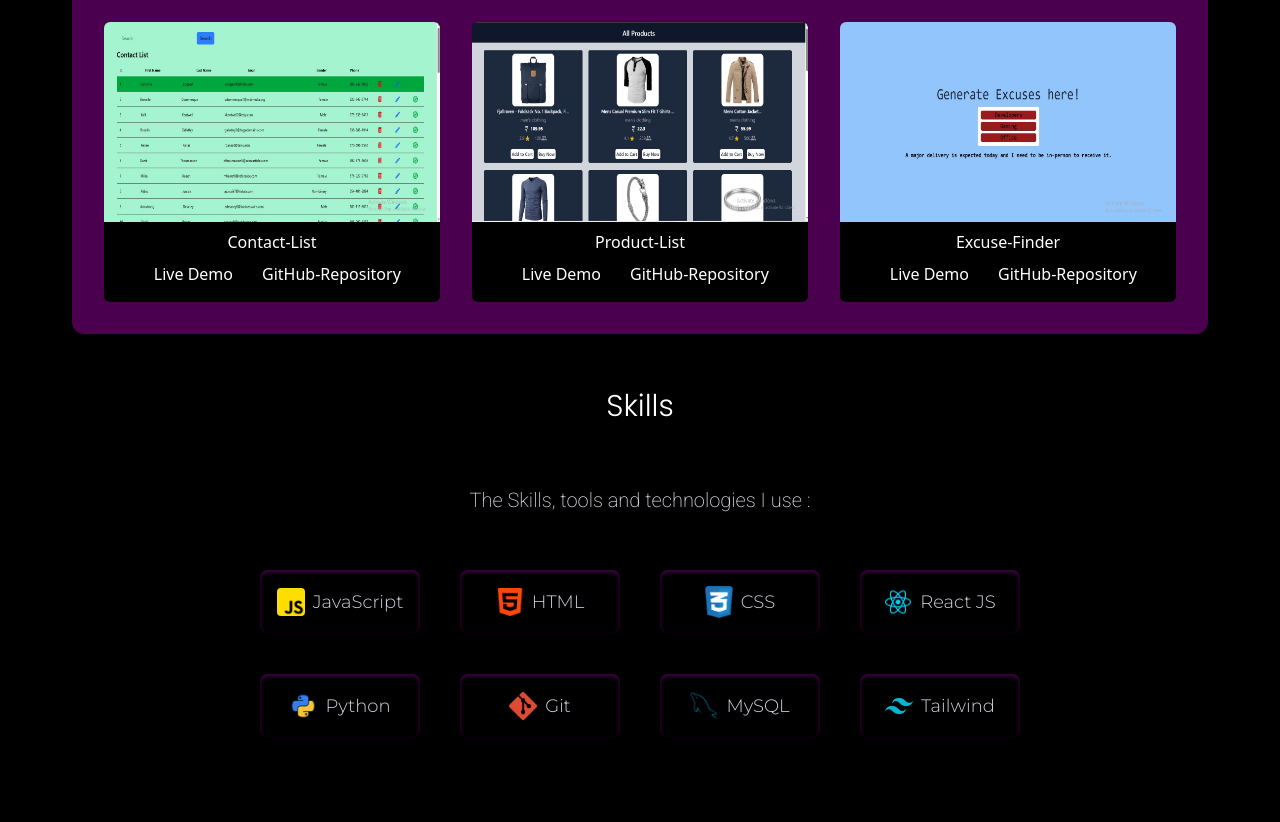
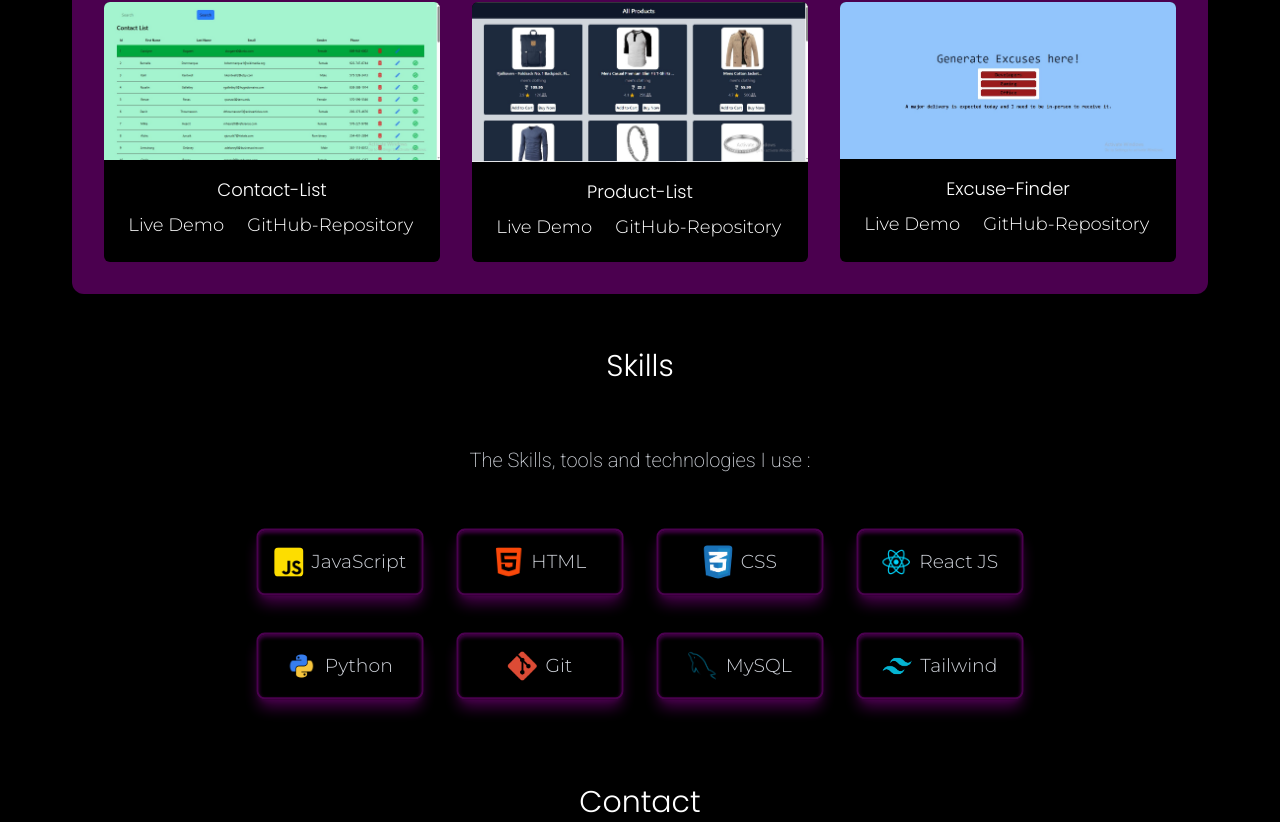
Before and after one commit to Ambadi7/portfolio, a React (Vite) app: page / in a window 1280 px wide. Shown: the part 1378-2200 px from the top of the page. Built offline with nearby package versions, Linux system fonts and the light colour scheme.

Commit message:
completed 50%-framer-motion

```diff
--- a/src/pages/Projects.jsx
+++ b/src/pages/Projects.jsx
@@ -17,7 +17,12 @@ const Projects = () => {
   };
 
   return (
-    <div className="flex flex-col items-center h-fit  w-full bg-fuchsia-950 rounded-xl p-2 md:p-4 justify-center">
+    <motion.div
+     initial={{opacity : 0,y:50}}
+     whileInView={{opacity :1 , y:0}}
+     transition={{duration :2}}
+     viewport={{once:true}}
+     className="flex flex-col items-center h-fit  w-full bg-fuchsia-950 rounded-xl p-2 md:p-4 justify-center">
       <div className="h-16 flex items-center justify-center">
         <h2 className="text-3xl font-light ">Projects</h2>
       </div>
@@ -29,17 +34,17 @@ const Projects = () => {
             project.map((item)=>{
               return(
                 <motion.div {...fadeIn}
-                  key={item.id} className="w-auto md:w-84 md:h-70 bg-black hover:scale-105  rounded-md ">
-                  <div><img src={item.image} alt="" className="h-50 rounded-t-md"/></div>
+                  key={item.id} className="w-auto md:w-84 md:h-65 bg-black hover:scale-105  rounded-md ">
+                  <div><img src={item.image} alt="" className=" object-cover rounded-t-md"/></div>
                   <div className="hidden">{item.description}</div>
-                  <div className="p-2 px-8">
-                    <div className="flex justify-center pb-2">{item.projectName}</div>
-                    <div className="flex gap-1 justify-between">
-                      <div className="flex cursor-pointer rounded-md w-3/7 justify-center hover:scale-115 hover:text-fuchsia-950">
-                        <h6>Live Demo</h6>
+                  <div className="p-4  flex flex-col justify-center  h  items-center">
+                    <div className="flex justify-center pb-2"><h2 className=" font-light text-lg">{item.projectName}</h2></div>
+                    <div className="flex gap-1 justify-between w-full">
+                      <div className="flex cursor-pointer rounded-md w-3/7 justify-center underline-offset-4 hover:scale-115 hover:text-fuchsia-950 hover:underline ">
+                        <h3>Live Demo</h3>
                       </div>
-                      <div className="flex cursor-pointer  rounded-md w-4/7 justify-center hover:scale-115 hover:text-fuchsia-950">
-                        <h6 className="">GitHub-Repository</h6>
+                      <div className="flex cursor-pointer  rounded-md w-5/7 justify-center underline-offset-4 hover:scale-115 hover:text-fuchsia-950 hover:underline ">
+                        <h3 className="">GitHub-Repository</h3>
                       </div>
                     </div>
                   </div>
@@ -55,7 +60,7 @@ const Projects = () => {
 
       </div>
 
-    </div>
+    </motion.div>
   )
 }
 
--- a/src/pages/Skills.jsx
+++ b/src/pages/Skills.jsx
@@ -1,8 +1,13 @@
-
+import { motion } from "framer-motion"
 
 const Skills = () => {
+
   return (
-    <div className="flex flex-col items-center h-auto w-full overflow-hidden  rounded-xl p-4 justify-center">
+    <motion.div
+     initial={{opacity : 0,y:50}}
+     whileInView={{opacity :1 , y:0}}
+     transition={{duration :2}}
+     className="flex flex-col items-center h-auto w-full overflow-hidden  rounded-xl p-4 justify-center">
       <div className="h-16 flex items-center justify-center">
         <h2 className="text-3xl font-light ">Skills</h2>
       </div>
@@ -11,62 +16,191 @@ const Skills = () => {
           The Skills, tools and technologies I use :
         </div>
         {/* Grid */}
-        <div className="grid grid-flow-row gap-10 grid-cols-1 md:grid-cols-2 lg:grid-cols-4 ">
-          <div className="flex gap-2 justify-center items-center w-40 h-16 inset-shadow-sm inset-shadow-fuchsia-950  shadow-fuchsia-950  rounded-lg  border-fuchsia-950 transition-all transform hover:border-2 hover:shadow-lg hover:scale-115 hover:animate-none ease-in-out animate-pulse ">
+        <div className="grid grid-flow-row gap-10 grid-cols-1 md:grid-cols-2 ">
+          {/* grid1 */}
+          <motion.div
+            initial={{ x: -150, opacity : 0 }}
+            whileInView={{opacity : 1, x:0}}
+            transition={{
+            duration: 2,
+            ease: 'easeOut',
+            }}
+            viewport={{once:true}}
+
+           className="flex flex-col lg:flex-row gap-10">
+            <motion.div
+              animate={{
+              opacity: [1, 0.6, 1],
+              scale: [1, 1.1, 1],
+            }}
+              transition={{
+              duration: 1,
+              repeat: Infinity,
+              repeatType: 'loop',
+            }}
+
+            className="flex gap-2 justify-center items-center w-40 h-16 inset-shadow-sm inset-shadow-fuchsia-950  shadow-fuchsia-950  rounded-lg  border-fuchsia-950 transition-all transform border-2 shadow-lg hover:scale-115 hover:animate-none  animate-pulse ">
               <div>
                 <img src="/images/js.png" alt="JavaScript" className="w-7 rounded "/>
               </div>
               <h3>JavaScript</h3>
-          </div>
-          <div className="flex gap-2 justify-center items-center w-40 h-16 inset-shadow-sm inset-shadow-fuchsia-950  shadow-fuchsia-950  rounded-lg  border-fuchsia-950 transition-all transform hover:border-2 hover:shadow-lg hover:scale-115 hover:animate-none ease-in-out animate-pulse">
+            </motion.div>
+
+            <motion.div
+            animate={{
+              opacity: [1, 0.6, 1],
+              scale: [1, 1.1, 1],
+            }}
+              transition={{
+              duration: 1,
+              repeat: Infinity,
+              repeatType: 'loop',
+            }}
+            className="flex gap-2 justify-center items-center w-40 h-16 inset-shadow-sm inset-shadow-fuchsia-950  shadow-fuchsia-950  rounded-lg  border-fuchsia-950 transition-all transform border-2 shadow-lg hover:scale-115 hover:animate-none animate-pulse">
               <div>
                 <img src="/images/html-5.png" alt="HTML" className="w-7 rounded"/>
               </div>
               <h3>HTML</h3>
-          </div>
-          <div className="flex gap-2 justify-center items-center w-40 h-16 inset-shadow-sm inset-shadow-fuchsia-950  shadow-fuchsia-950  rounded-lg  border-fuchsia-950 transition-all transform hover:border-2 hover:shadow-lg hover:scale-115 hover:animate-none ease-in-out animate-pulse">
+            </motion.div>
+          </motion.div>
+          {/* grid2 */}
+          <motion.div
+            initial={{ x: 150, opacity : 0 }}
+            whileInView={{opacity : 1, x:0}}
+            transition={{
+            duration: 2,
+            ease: 'easeOut',
+            }}
+            viewport={{once:true}}
+           className="flex flex-col lg:flex-row gap-10">
+            <motion.div
+              animate={{
+              opacity: [1, 0.6, 1],
+              scale: [1, 1.1, 1],
+            }}
+              transition={{
+              duration: 1,
+              repeat: Infinity,
+              repeatType: 'loop',
+            }}
+            className="flex gap-2 justify-center items-center w-40 h-16 inset-shadow-sm inset-shadow-fuchsia-950  shadow-fuchsia-950  rounded-lg  border-fuchsia-950 transition-all transform border-2 shadow-lg hover:scale-115 hover:animate-none animate-pulse">
               <div>
                 <img src="/images/css.png" alt="CSS" className="w-7 rounded"/>
               </div>
               <h3> CSS</h3>
-          </div>
-          <div className="flex gap-2 justify-center items-center w-40 h-16 inset-shadow-sm inset-shadow-fuchsia-950  shadow-fuchsia-950  rounded-lg  border-fuchsia-950 transition-all transform hover:border-2 hover:shadow-lg hover:scale-115 hover:animate-none ease-in-out animate-pulse">
+            </motion.div>
+            <motion.div
+              animate={{
+              opacity: [1, 0.6, 1],
+              scale: [1, 1.1, 1],
+            }}
+              transition={{
+              duration: 1,
+              repeat: Infinity,
+              repeatType: 'loop',
+            }}
+            className="flex gap-2 justify-center items-center w-40 h-16 inset-shadow-sm inset-shadow-fuchsia-950  shadow-fuchsia-950  rounded-lg  border-fuchsia-950 transition-all transform border-2 shadow-lg hover:scale-115 hover:animate-none animate-pulse">
               <div>
                 <img src="/images/react.png" alt="React" className="w-7 rounded"/>
               </div>
               <h3>React JS</h3>
-          </div>
-          <div className="flex gap-2 justify-center items-center w-40 h-16 inset-shadow-sm inset-shadow-fuchsia-950  shadow-fuchsia-950  rounded-lg  border-fuchsia-950 transition-all transform hover:border-2 hover:shadow-lg hover:scale-115 hover:animate-none ease-in-out animate-pulse">
+            </motion.div>
+          </motion.div>
+          {/* grid3 */}
+          <motion.div
+            initial={{ x: -150, opacity : 0 }}
+            whileInView={{opacity : 1, x:0}}
+            transition={{
+            duration: 2,
+            ease: 'easeOut',
+            }}
+            viewport={{once:true}}
+
+            className="flex flex-col lg:flex-row gap-10">
+            <motion.div
+              animate={{
+              opacity: [1, 0.6, 1],
+              scale: [1, 1.1, 1],
+            }}
+              transition={{
+              duration: 1,
+              repeat: Infinity,
+              repeatType: 'loop',
+            }}
+            className="flex gap-2 justify-center items-center w-40 h-16 inset-shadow-sm inset-shadow-fuchsia-950  shadow-fuchsia-950  rounded-lg  border-fuchsia-950 transition-all transform border-2 shadow-lg hover:scale-115 hover:animate-none animate-pulse">
               <div>
                 <img src="/images/python.png" alt="Python" className="w-7 rounded"/>
               </div>
               <h3>Python</h3>
-          </div>
+            </motion.div>
 
-          <div className="flex gap-2 justify-center items-center w-40 h-16 inset-shadow-sm inset-shadow-fuchsia-950  shadow-fuchsia-950  rounded-lg  border-fuchsia-950 transition-all transform hover:border-2 hover:shadow-lg hover:scale-115 hover:animate-none ease-in-out animate-pulse">
+            <motion.div
+              animate={{
+              opacity: [1, 0.6, 1],
+              scale: [1, 1.1, 1],
+            }}
+              transition={{
+              duration: 1,
+              repeat: Infinity,
+              repeatType: 'loop',
+            }}
+            className="flex gap-2 justify-center items-center w-40 h-16 inset-shadow-sm inset-shadow-fuchsia-950  shadow-fuchsia-950  rounded-lg  border-fuchsia-950 transition-all transform border-2 shadow-lg hover:scale-115 hover:animate-none animate-pulse">
               <div>
                 <img src="/images/git.png" alt="Git" className="w-7 rounded"/>
               </div>
               <h3>Git</h3>
-          </div>
-          <div className="flex gap-2 justify-center items-center w-40 h-16 inset-shadow-sm inset-shadow-fuchsia-950  shadow-fuchsia-950  rounded-lg  border-fuchsia-950 transition-all transform hover:border-2 hover:shadow-lg hover:scale-115 hover:animate-none ease-in-out animate-pulse">
+            </motion.div>
+          </motion.div>
+          {/* grid4 */}
+          <motion.div
+            initial={{ x: 150, opacity : 0 }}
+            whileInView={{opacity : 1, x:0}}
+            transition={{
+            duration: 2,
+            ease: 'easeOut',
+            }}
+            viewport={{once:true}}
+           className="flex flex-col lg:flex-row gap-10">
+            <motion.div
+              animate={{
+              opacity: [1, 0.6, 1],
+              scale: [1, 1.1, 1],
+            }}
+              transition={{
+              duration: 1,
+              repeat: Infinity,
+              repeatType: 'loop',
+            }}
+            className="flex gap-2 justify-center items-center w-40 h-16 inset-shadow-sm inset-shadow-fuchsia-950  shadow-fuchsia-950  rounded-lg  border-fuchsia-950 transition-all transform border-2 shadow-lg hover:scale-115 hover:animate-none animate-pulse">
               <div>
                 <img src="/images/mySql.png" alt="MySQL" className="w-7 rounded"/>
               </div>
               <h3>MySQL</h3>
-          </div>
-          <div className="flex gap-2 justify-center items-center w-40 h-16 inset-shadow-sm inset-shadow-fuchsia-950  shadow-fuchsia-950  rounded-lg  border-fuchsia-950 transition-all transform hover:border-2 hover:shadow-lg hover:scale-115 hover:animate-none ease-in-out animate-pulse">
+            </motion.div>
+            <motion.div
+              animate={{
+              opacity: [1, 0.6, 1],
+              scale: [1, 1.1, 1],
+            }}
+              transition={{
+              duration: 1,
+              repeat: Infinity,
+              repeatType: 'loop',
+            }}
+            className="flex gap-2 justify-center items-center w-40 h-16 inset-shadow-sm inset-shadow-fuchsia-950  shadow-fuchsia-950  rounded-lg  border-fuchsia-950 transition-all transform border-2 shadow-lg hover:scale-115 hover:animate-none  animate-pulse">
               <div>
                 <img src="/images/tailwind.png" alt="Tailwind" className="w-7 rounded"/>
               </div>
               <h3>Tailwind</h3>
-          </div>
+            </motion.div>
+          </motion.div>
+
 
         </div>
 
       </div>
 
-    </div>
+    </motion.div>
   )
 }
 
```
Also changed, not shown: src/pages/About.jsx (+8 -3 lines), src/pages/Contact.jsx (+38 -6 lines), src/pages/Home.jsx (+10 -4 lines). Lines whose indentation alone changed are shown as unchanged.
